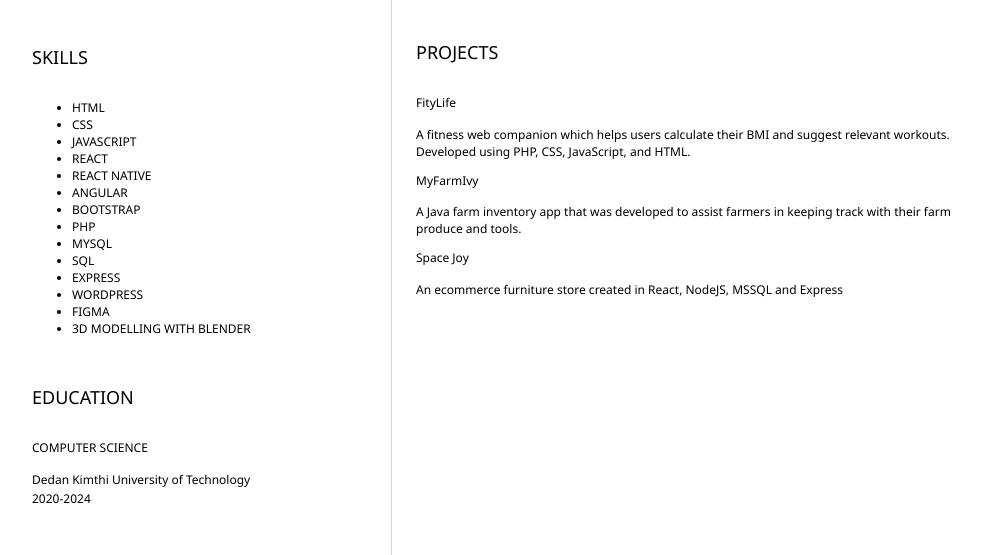
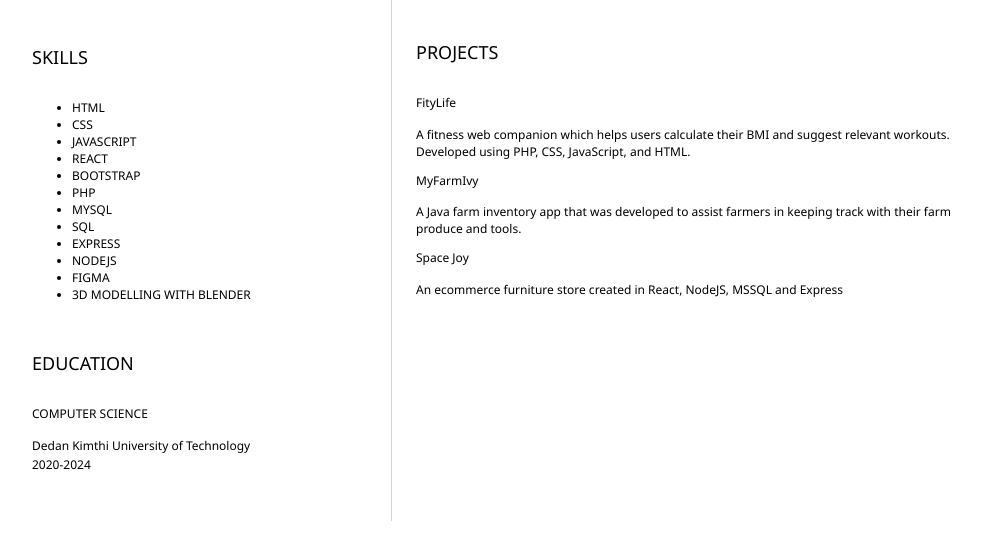
Before and after one commit to Abby422/Resume, a plain HTML site: page index.html in a window 1280 px wide. Shown: the part 336-891 px from the top of the page, without its empty margins (152-1136 px from the left). After the commit the page ends 857 px from the top, so only its background shows below. Drawn offline with Linux system fonts and the light colour scheme.

Commit message:
Second updated commit

```diff
--- a/index.html
+++ b/index.html
@@ -40,14 +40,12 @@
                 <li>CSS</li>
                 <li>JAVASCRIPT</li>
                 <li>REACT</li>
-                <li>REACT NATIVE</li>
-                <li>ANGULAR</li>
                 <li>BOOTSTRAP</li>
                 <li>PHP</li>
                 <li>MYSQL</li>
                 <li>SQL</li>
                 <li>EXPRESS</li>
-                <li>WORDPRESS</li>
+                <li>NODEJS</li>
                 <li>FIGMA</li>
                 <li>3D MODELLING WITH BLENDER</li>
         </section>
```
